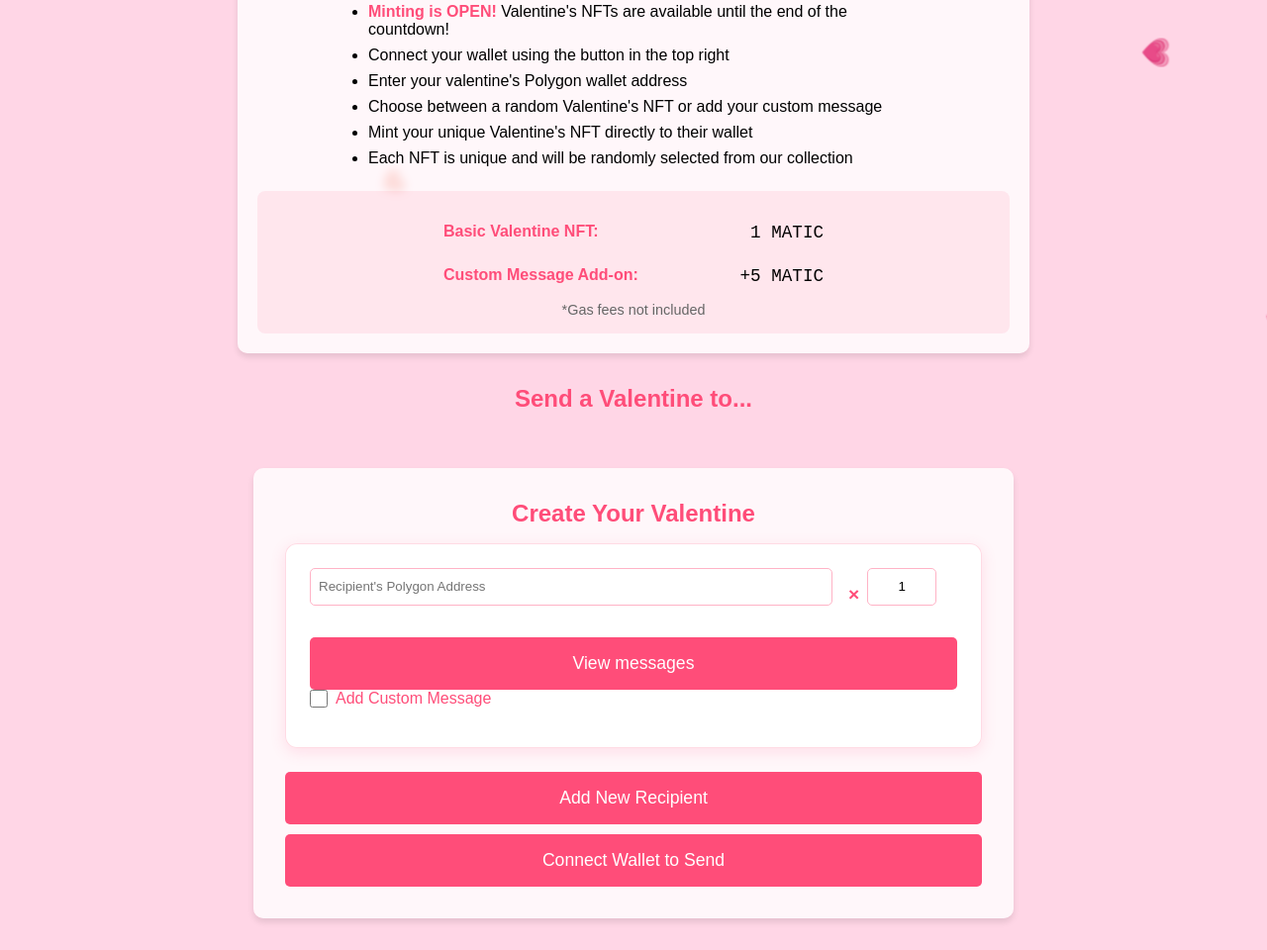
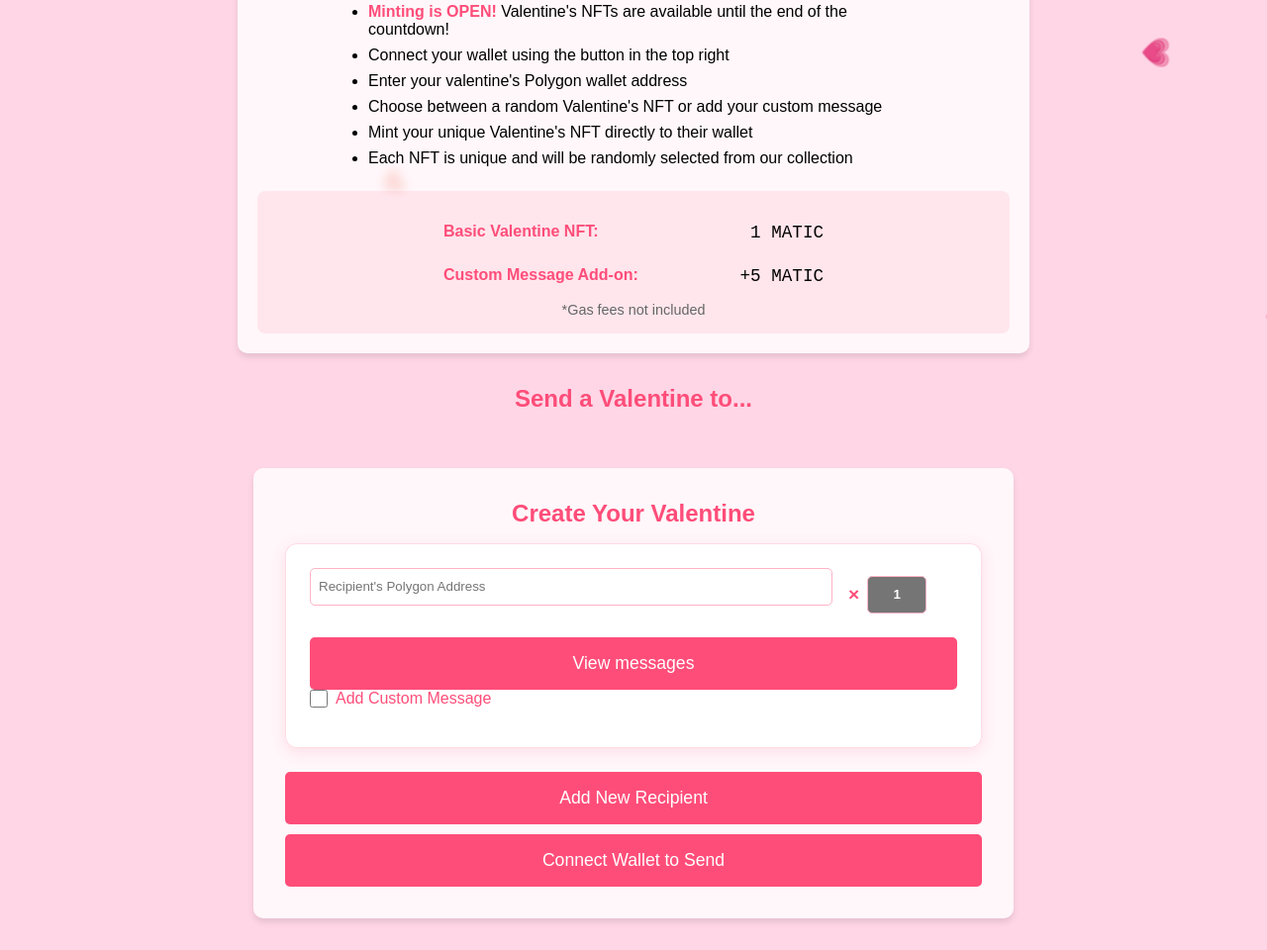
Before and after one commit to TechnicallyWeb3/valentines-cards, a website with bundled scripts: page public/index.html in a window 1280 px wide. Shown: the part 361-1321 px from the top of the page at 99% size. Built offline with nearby package versions, Linux system fonts and the light colour scheme.

Commit message:
fix style

```diff
--- a/public/index.html
+++ b/public/index.html
@@ -116,9 +116,8 @@
                     </div>
                     <div class="quantity-wrapper" id="quantity-wrapper">
                         <span class="multiply">×</span>
-                        <input type="number" id="quantity" value="1" min="1" max="10" class="quantity-input">
+                        <input type="number" id="quantity" value="1" min="1" max="10" class="quantity-input tokenAmount">
                     </div>
-
                 </div>
                 <button id="viewMoreButton">View messages</button>
                 <div id="additionalInputsContainer" style="display: none; margin-top: 5px;"></div>
```
